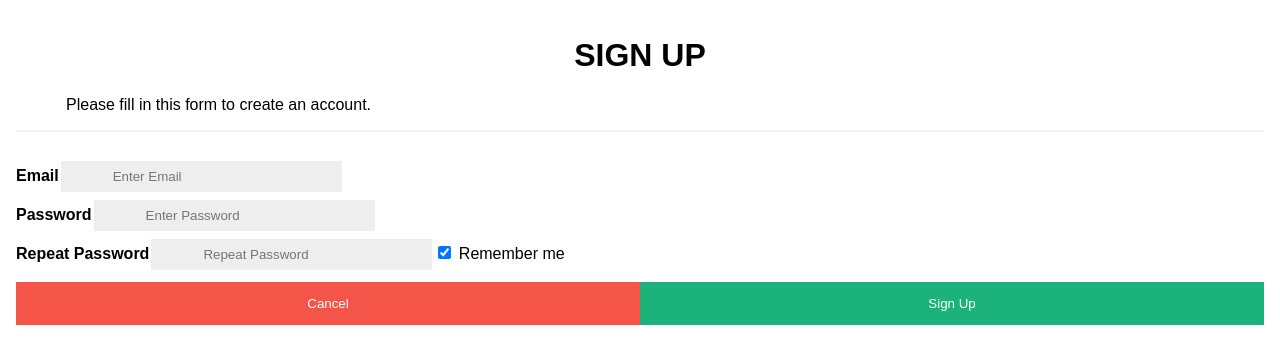
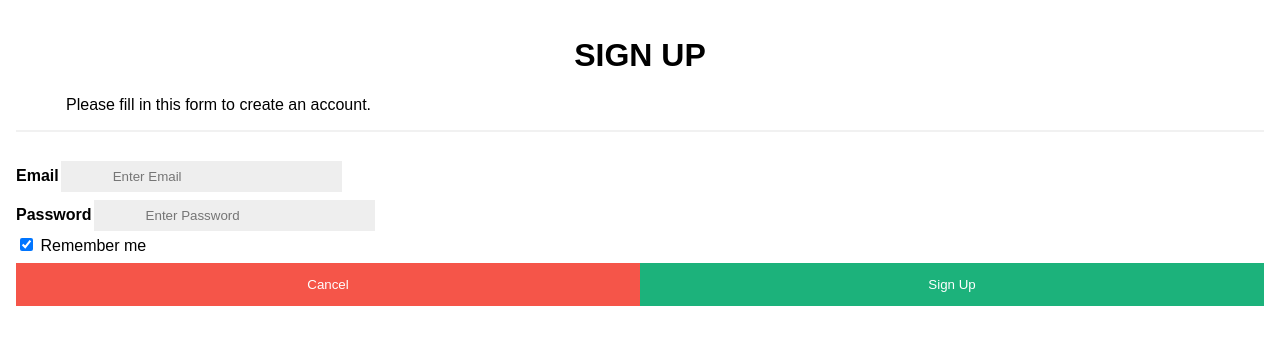
Before and after one commit to ankitpathak6199/blood_bank_management, a React (Create React App) app in the folder Frontend/frontend/: page / in a window 1280 px wide. Shown: the top 364 px of the page. Built offline with nearby package versions, Linux system fonts and the light colour scheme.

Commit message:
login integration

```diff
--- a/Frontend/frontend/src/App.js
+++ b/Frontend/frontend/src/App.js
@@ -3,7 +3,7 @@ import Profile from './components/profile';
 import UserProfile from './components/UserProfile';
 import { Routes ,Route } from 'react-router-dom';
 import './App.css';
-import Register from './register';
+import Register from './components/register';
 import Login from './components/Login';
 function App() {
   return (
@@ -14,7 +14,7 @@ function App() {
         <Routes>
         <Route path = "/" element = {<Login/>}/>
         <Route path = "/profile" />
-        <Route path = "/" element = {<Profile/>}/>
+        {/* <Route path = "/" element = {<Profile/>}/> */}
 
         <Route path="/user/:user_id" element = {<UserProfile Name = {"Ankit"} Phone_no={6203984762} email = {"ankit.pathak.1500@gmail.com"} Age = {"21"} Blood_group = {"B+"} location = "abcd" />}/>
         </Routes>
--- a/Frontend/frontend/src/components/Login.js
+++ b/Frontend/frontend/src/components/Login.js
@@ -1,9 +1,20 @@
-import React from 'react';
+import React,{useEffect, useState} from 'react';
+import { signIn } from '../../../redux/actions/userActions';
 
 import { Routes ,Route } from 'react-router-dom';
 import '../App.css';
 
 function Login() {
+  const [email,setemail] = useState("");
+  const [password,setpassword] = useState("");
+
+
+
+
+
+
+
+
   return (
 
     <div className="Login">
@@ -16,14 +27,13 @@ function Login() {
     <hr/>
 
     <label for="email"><b>Email</b></label>
-    <input type="text" placeholder="Enter Email" name="email" required/>
+    <input type="text" placeholder="Enter Email" name="email" required onChange={e=>{setemail(e.target.value)}}/>
 
     <div class="pw">
     <label for="psw"><b>Password</b></label>
-    <input type="password" placeholder="Enter Password" name="psw" required/>
+    <input type="text" placeholder="Enter Password" name="psw" required onChange = {e => {setpassword(e.target.value)}}/>
     </div>
-    <label for="psw-repeat"><b>Repeat Password</b></label>
-    <input type="password" placeholder="Repeat Password" name="psw-repeat" required/>
+
 
     <label>
       <input type="checkbox" checked="checked" name="remember" /> Remember me
@@ -32,7 +42,7 @@ function Login() {
 
 
     <div class="clearfix">
-      <button type="button" class="cancelbtn">Cancel</button>
+      <button type="button" class="cancelbtn" onClick={e=>{console.log({email,password})}}>Cancel</button>
       <button type="submit" class="signupbtn">Sign Up</button>
     </div>
   </div>
--- a/Frontend/frontend/src/components/profile.js
+++ b/Frontend/frontend/src/components/profile.js
@@ -3,7 +3,7 @@ import { useSelector } from 'react-redux'
 import Edit from '@material-ui/icons/Edit'
 import { Link } from 'react-router-dom';
 
-export default function Profile() {
+export default function Profile({user_id}) {
   const [] = useState()
     const user = {
         A1 : ["abc","def"],
--- a/Frontend/frontend/src/register.js
+++ b/Frontend/frontend/src/components/register.js
@@ -1,5 +1,5 @@
 import React from 'react';
-import './App.css';
+
 
 function Register() {
   return (
--- a/Frontend/frontend/src/profile.js
+++ /dev/null
@@ -1,2 +0,0 @@
-import React from 'react';
-import './App.css';
```
